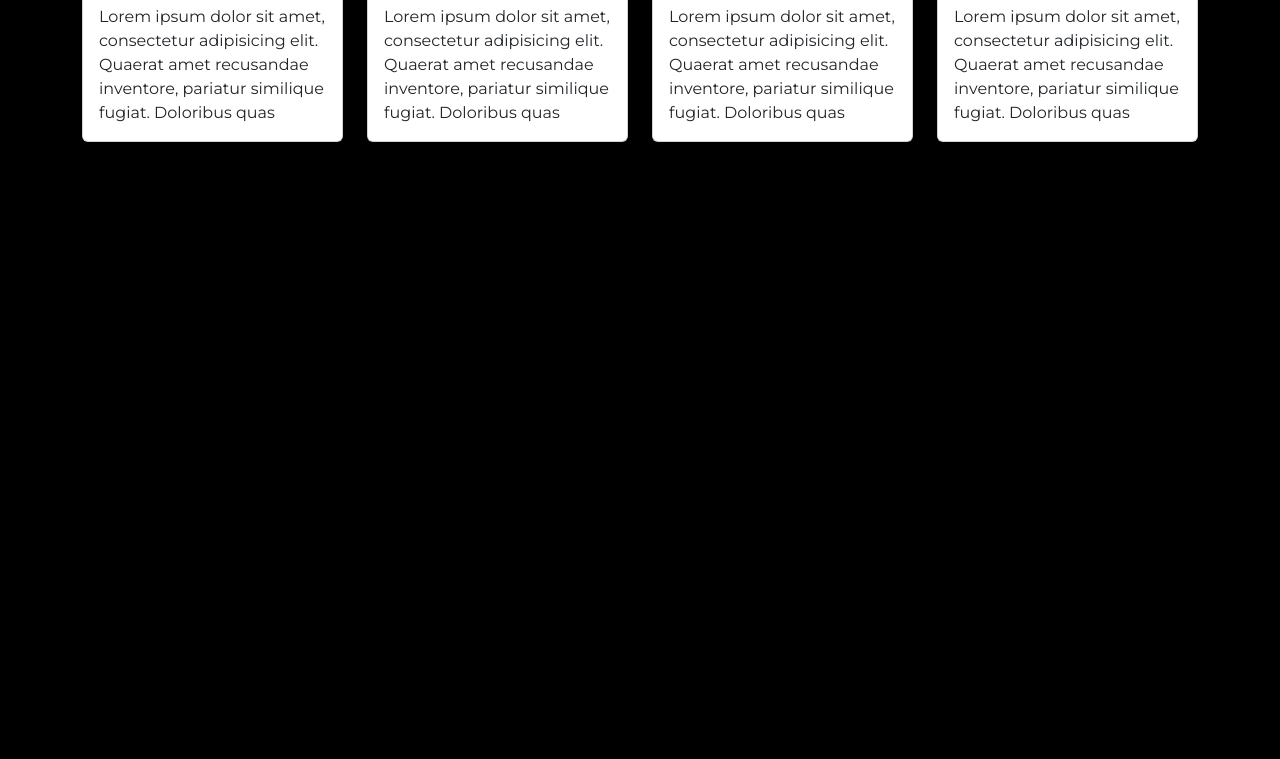
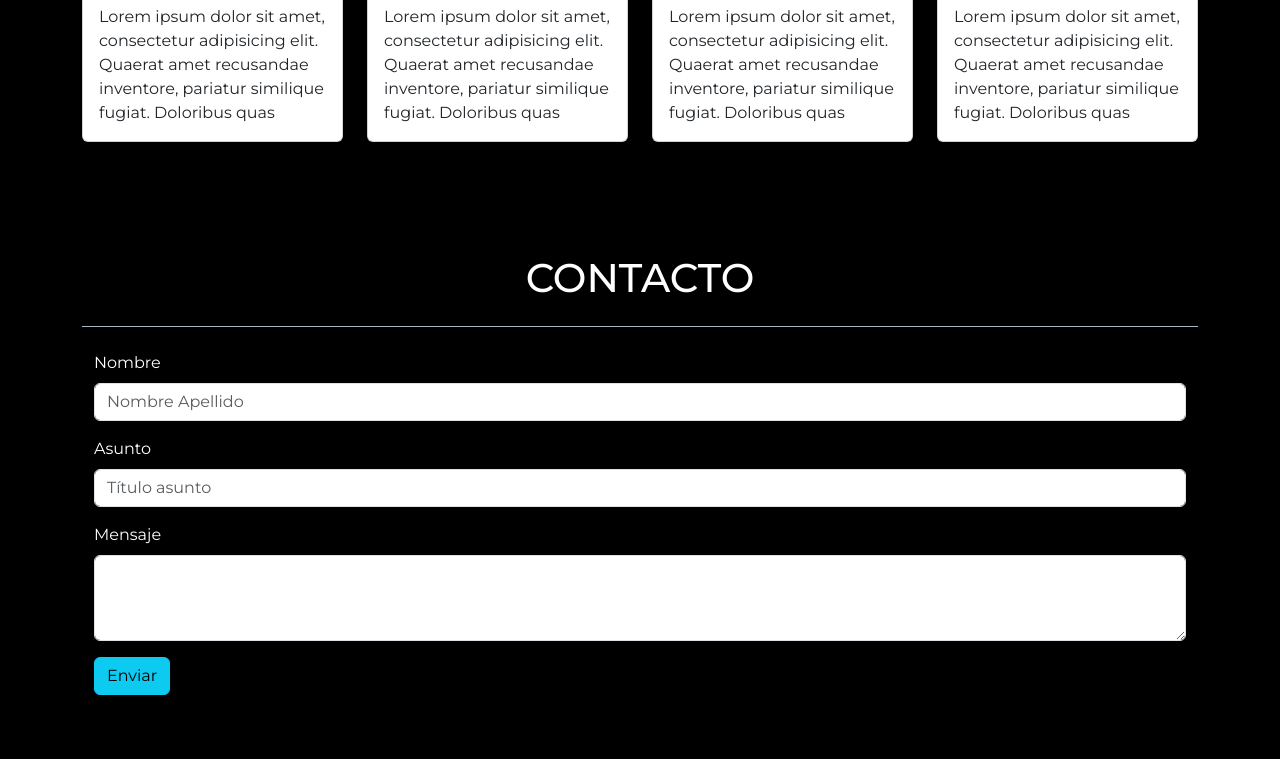
Before and after one commit to dperezch/ViajesChile, a plain HTML site: page index.html in a window 1280 px wide. Shown: the part 2156-2915 px from the top of the page. Before the commit the page ends 2362 px from the top, so only its background shows below. Drawn offline with nearby package versions, Linux system fonts and the light colour scheme.

Commit message:
section: Contacto, terminado

```diff
--- a/index.html
+++ b/index.html
@@ -73,7 +73,7 @@
               <a class="nav-link text-white" href="#destacados">Destacados</a>
             </li>
             <li class="nav-item">
-              <a class="nav-link text-white" href="#">Contacto</a>
+              <a class="nav-link text-white" href="#contacto">Contacto</a>
             </li>
           </ul>
         </div>
@@ -274,5 +274,49 @@
         </div>
       </div>
     </section>
+
+    <!-- Section: Contacto -->
+    <section id="contacto" class="container pb-5">
+      <div class="pt-5 pb-3 border-bottom border-dark-subtle">
+        <h1 class="text-center">CONTACTO</h1>
+      </div>
+      <div class="container mt-4">
+        <div class="mb-3">
+          <label for="exampleFormControlInput1" class="form-label"
+            >Nombre</label
+          >
+          <input
+            type="text"
+            class="form-control"
+            id="exampleFormControlInput1"
+            placeholder="Nombre Apellido"
+          />
+        </div>
+        <div class="mb-3">
+          <label for="exampleFormControlInput1" class="form-label"
+            >Asunto</label
+          >
+          <input
+            type="text"
+            class="form-control"
+            id="exampleFormControlInput1"
+            placeholder="Título asunto"
+          />
+        </div>
+        <div class="mb-3">
+          <label for="exampleFormControlTextarea1" class="form-label"
+            >Mensaje</label
+          >
+          <textarea
+            class="form-control"
+            id="exampleFormControlTextarea1"
+            rows="3"
+          ></textarea>
+        </div>
+        <div class="mb-3">
+          <button type="button" class="btn btn-info">Enviar</button>
+        </div>
+      </div>
+    </section>
   </body>
 </html>
```
